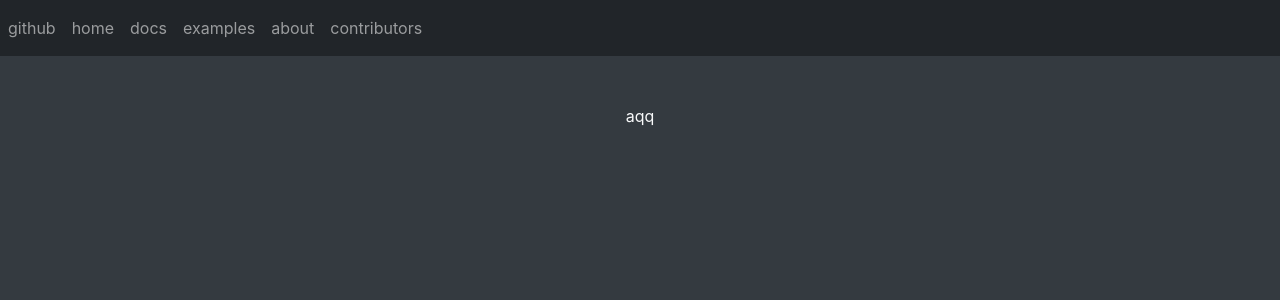
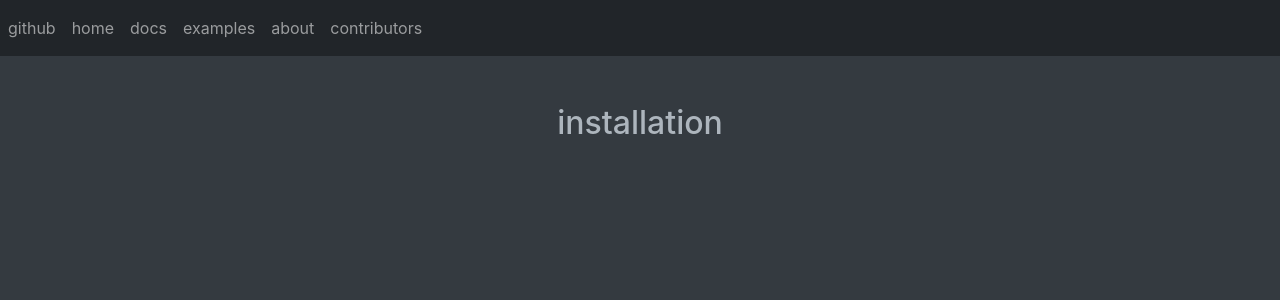
Before and after one commit to kamkow1/waran-site, a Next.js app: page /docs in a window 1280 px wide. Shown: the top 300 px of the page. Built offline with nearby package versions, Linux system fonts and the light colour scheme.

Commit message:
added section component

```diff
--- /dev/null
+++ b/components/Docs/Section.jsx
@@ -0,0 +1,3 @@
+export default function Section({ children }) {
+    return <div>{children}</div>
+}
--- a/pages/docs.js
+++ b/pages/docs.js
@@ -1,8 +1,16 @@
+import SectionHeader from '../components/Docs/Headers/SectionHeader'
+import Section from '../components/Docs/Section';
+import styles from '../styles/Docs.module.scss'
+
 export default function Docs() {
     return (
         <div>
-            <div className='p-5 text-center text-light'>
-                aqq
+            <div className={`p-5 text-center ${styles.content}`}>
+                <SectionHeader text='installation' />
+
+                <Section>
+
+                </Section>
             </div>
         </div>
     );
--- /dev/null
+++ b/styles/Docs.module.scss
@@ -0,0 +1,5 @@
+$gray-500:#adb5bd;
+
+.content {
+    color: $gray-500;
+}
```
